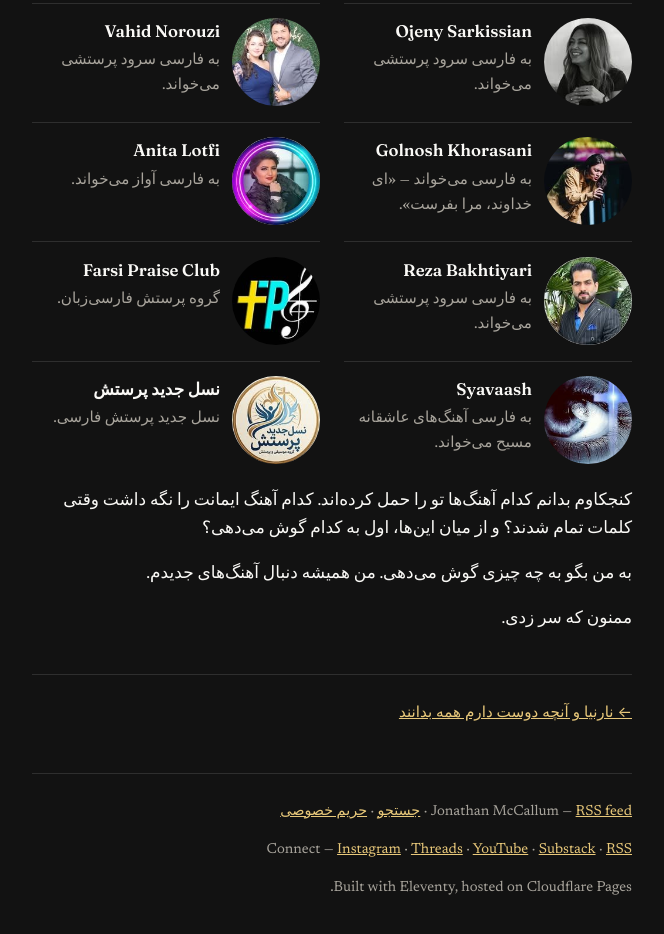
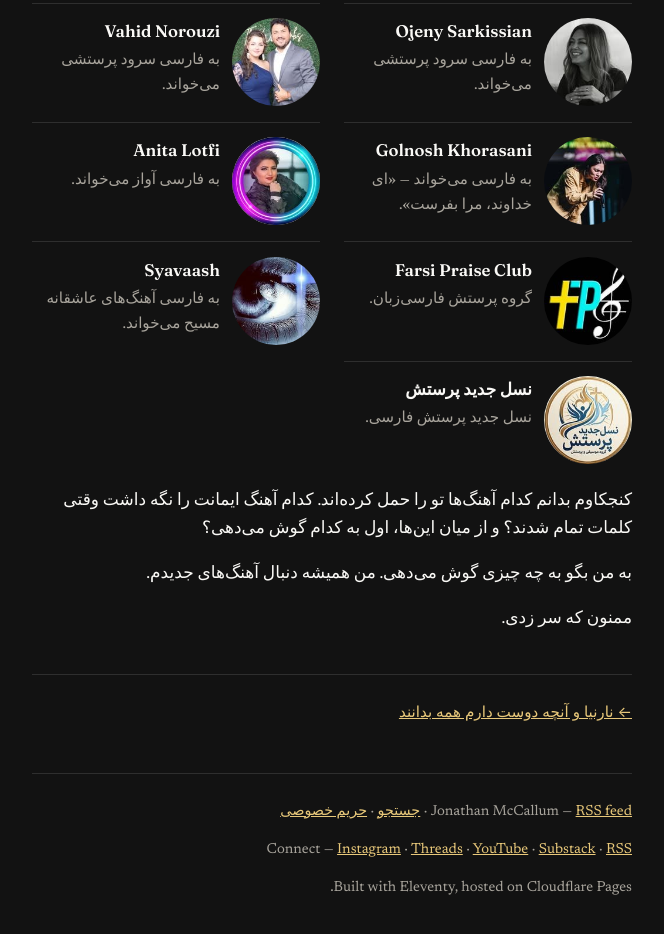
Before and after one commit to streamjonathan/jonathanmccallum-fa, an Eleventy site: page content/posts/2026-11-23-music-and-faith.md in a window 1280 px wide. Shown: the part 744-1678 px from the top of the page, without its empty margins (308-972 px from the left). Built offline with nearby package versions, Linux system fonts and the light colour scheme; Eleventy itself is replaced by a stand-in of ours; files that its build step writes are made by us from their sources.

Commit message:
Remove AI persons from Music and Faith (fa)

```diff
--- a/content/posts/2026-11-23-music-and-faith.md
+++ b/content/posts/2026-11-23-music-and-faith.md
@@ -37,11 +37,6 @@ shareImage: /images/music-faith/ojenysarkissian.jpg
 <span class="ig-card__text"><span class="ig-card__name">Anita Lotfi</span>
 <span class="ig-card__note">به فارسی آواز می‌خواند.</span></span>
 </a>
-<a class="ig-card" href="https://www.instagram.com/reel/DNv0darUFEz/" target="_blank" rel="noopener">
-<img class="ig-card__img" src="/images/music-faith/reza_bakhtiyari_official.jpg" alt="Reza Bakhtiyari" loading="lazy" width="150" height="150">
-<span class="ig-card__text"><span class="ig-card__name">Reza Bakhtiyari</span>
-<span class="ig-card__note">به فارسی سرود پرستشی می‌خواند.</span></span>
-</a>
 <a class="ig-card" href="https://www.instagram.com/reel/DG-q9p9x5eN/" target="_blank" rel="noopener">
 <img class="ig-card__img" src="/images/music-faith/farsipraiseclub.jpg" alt="Farsi Praise Club" loading="lazy" width="150" height="150">
 <span class="ig-card__text"><span class="ig-card__name">Farsi Praise Club</span>
```
